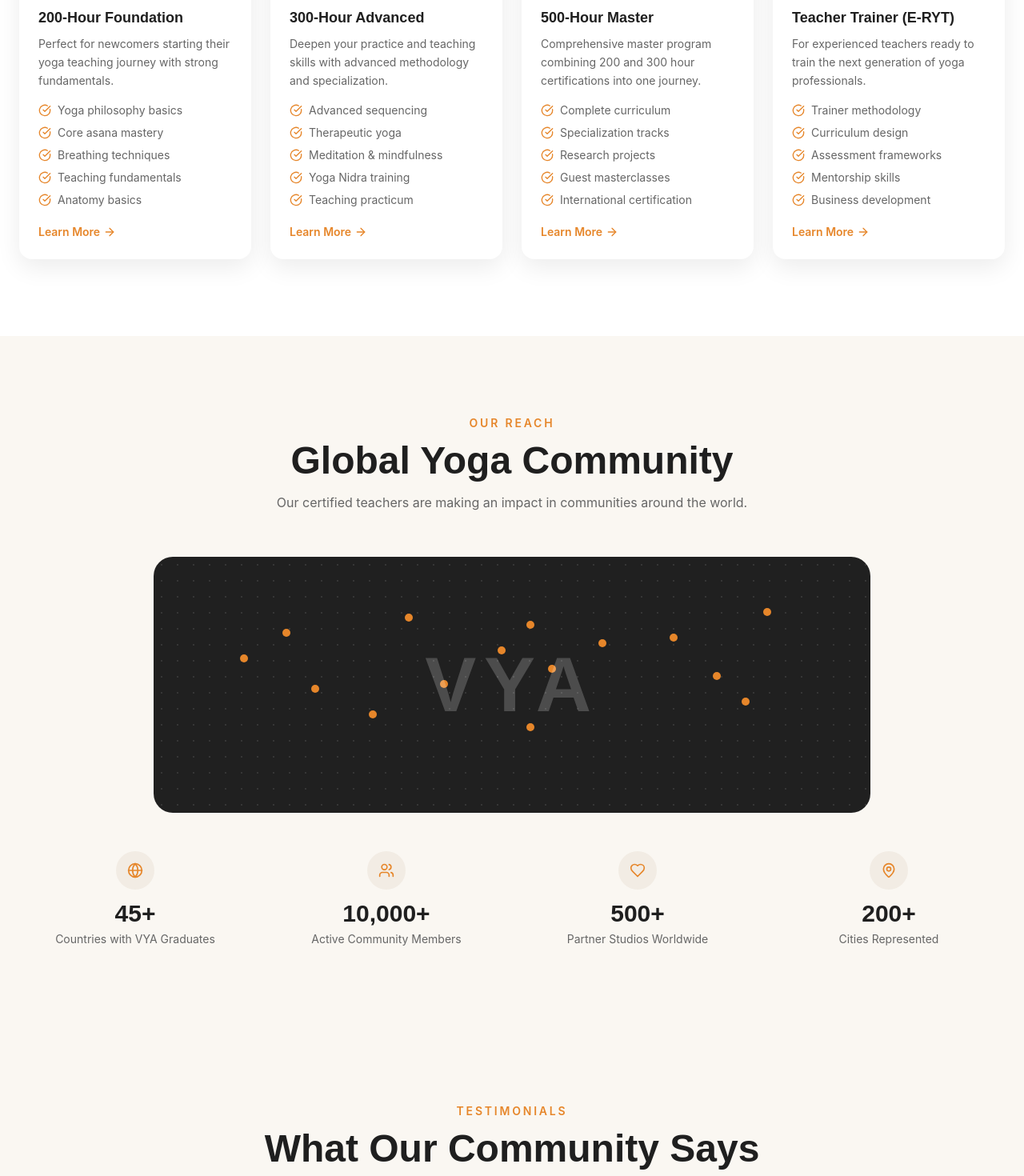
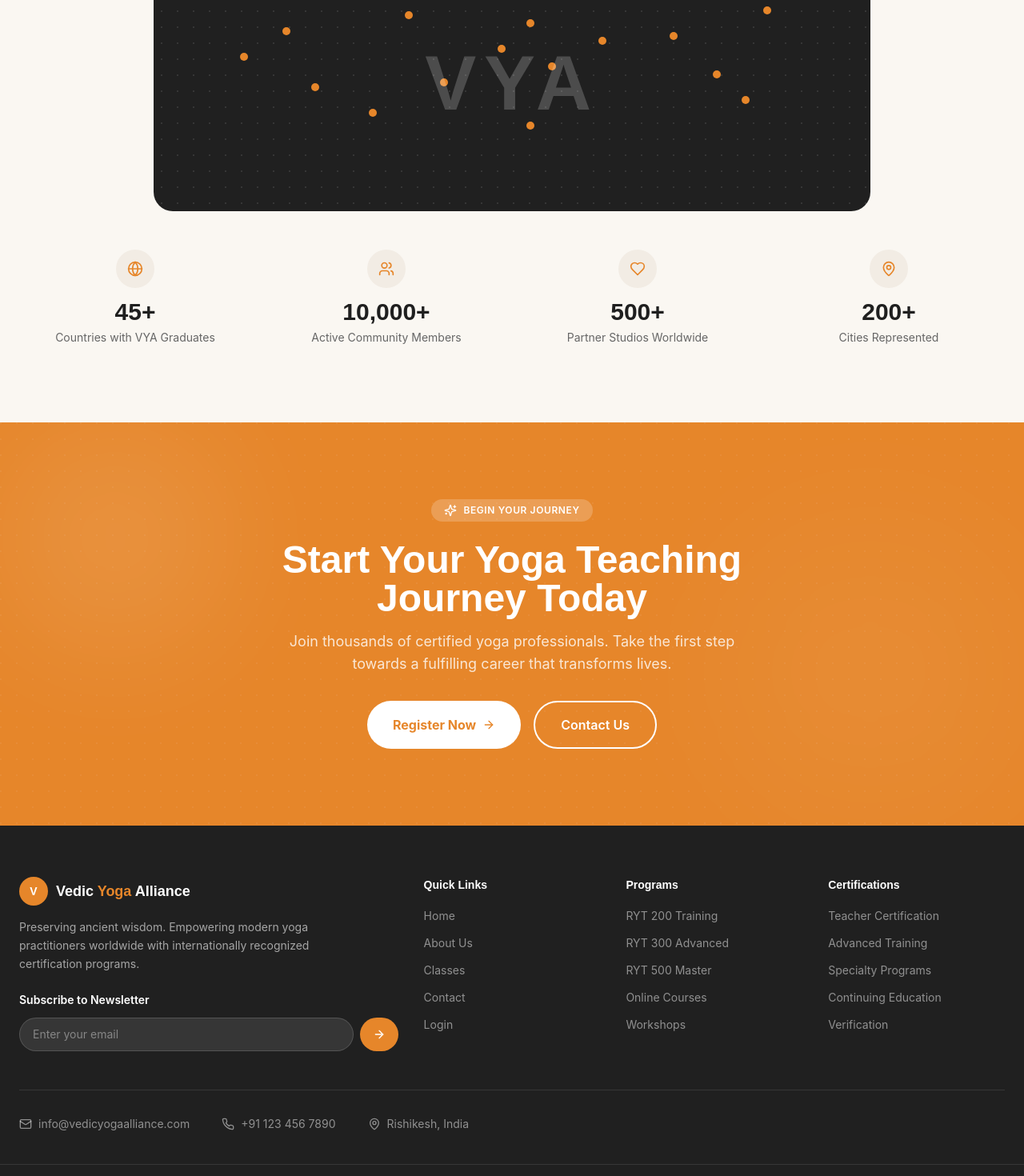
Before and after one commit to theshashankyoga-ship-it/theshashankyoga25, a Next.js app: page / in a window 1280 px wide. Shown: the part 4400-5870 px from the top of the page at 80% size. Built offline with nearby package versions, Linux system fonts and the light colour scheme.

Commit message:
Updated website design

```diff
--- a/app/(public)/page.tsx
+++ b/app/(public)/page.tsx
@@ -7,11 +7,7 @@ import PartnerBanner from '@/components/home/PartnerBanner';
 import WhyChoose from '@/components/home/WhyChoose';
 import StatsSection from '@/components/home/StatsSection';
 import WhyYoga from '@/components/home/WhyYoga';
-import TeacherTraining from '@/components/home/TeacherTraining';
 import GlobalCommunity from '@/components/home/GlobalCommunity';
-import Testimonials from '@/components/home/Testimonials';
-import LearningExperience from '@/components/home/LearningExperience';
-import BlogResources from '@/components/home/BlogResources';
 import FinalCTA from '@/components/home/FinalCTA';
 
 export default function HomePage() {
@@ -27,11 +23,7 @@ export default function HomePage() {
       <WhyChoose />
       <StatsSection />
       <WhyYoga />
-      <TeacherTraining />
       <GlobalCommunity />
-      <Testimonials />
-      <LearningExperience />
-      <BlogResources />
       <FinalCTA />
     </motion.div>
   );
```
